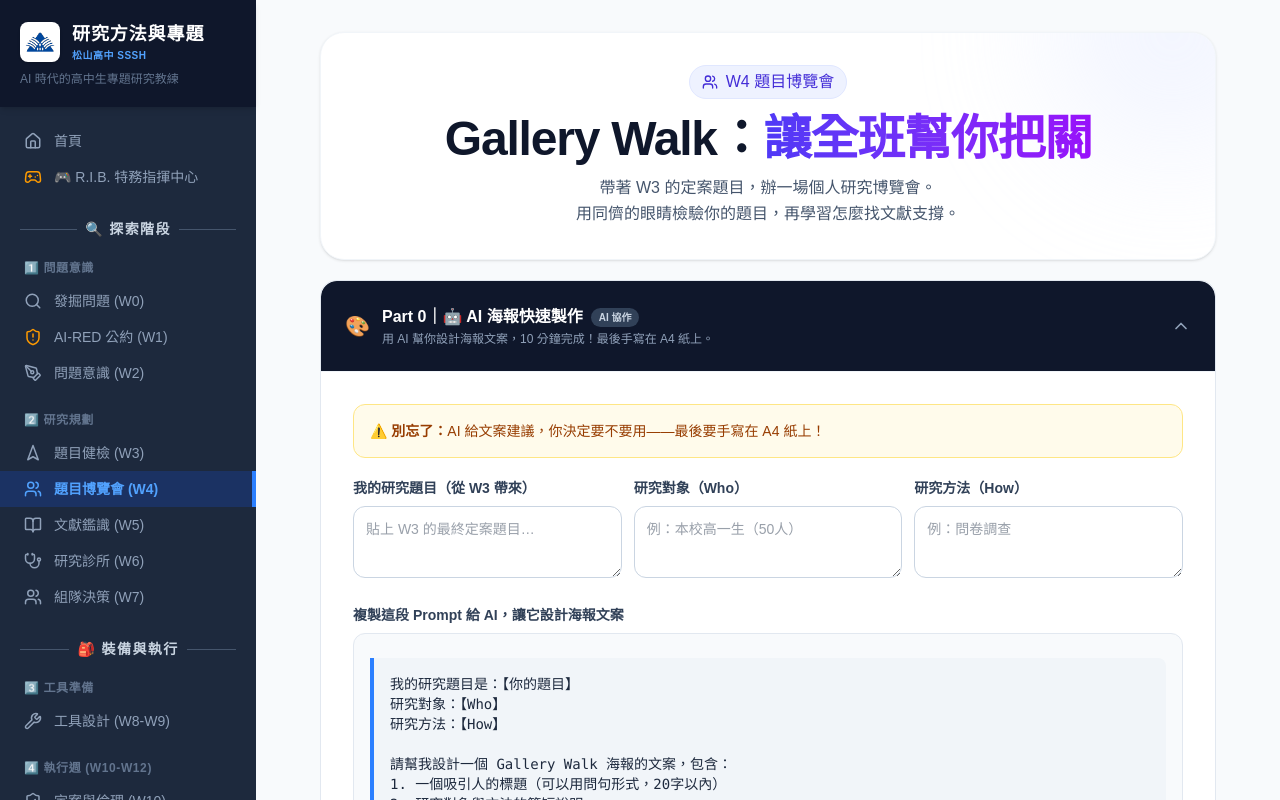
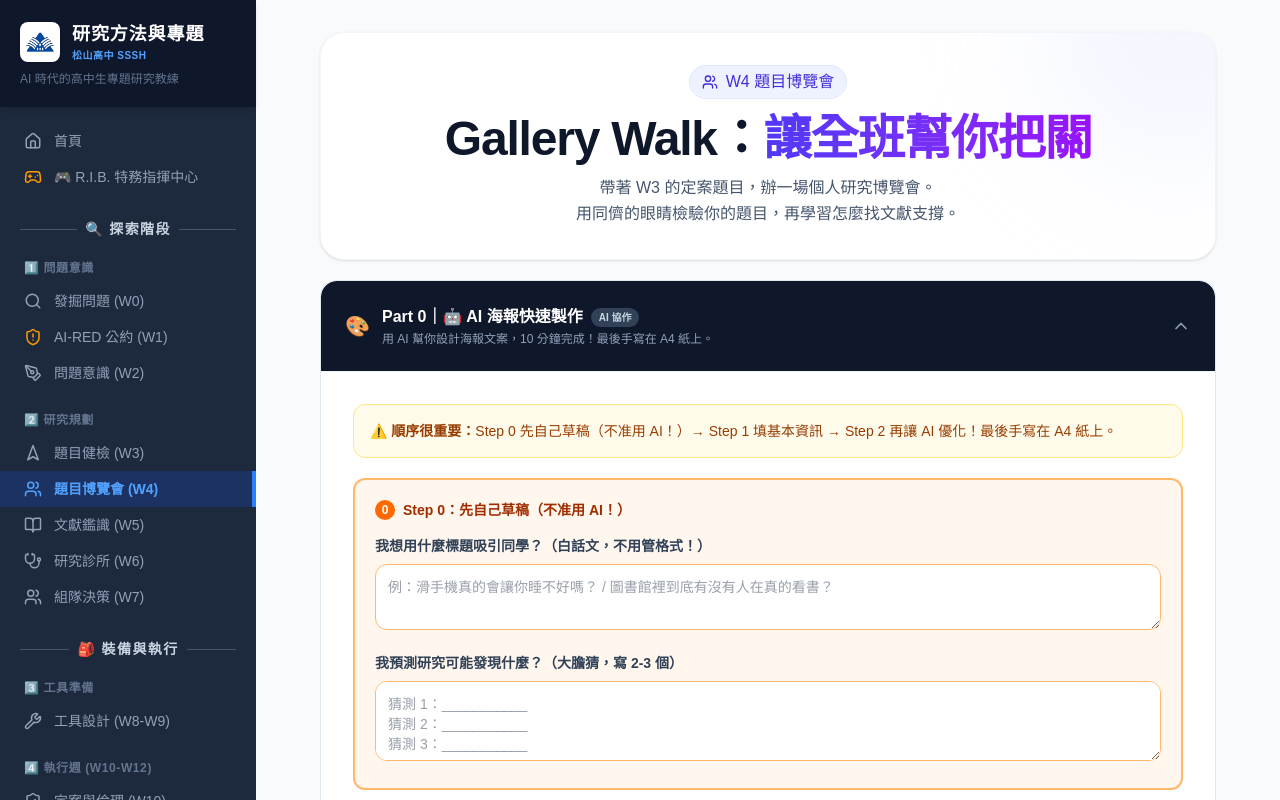
Before and after one commit to Ivanchen114/research-navigator, a React (Vite) app: page /w4 in a window 1280 px wide. Built offline with nearby package versions, Linux system fonts and the light colour scheme.

Commit message:
更新: 2026-03-05 18:26

```diff
--- a/src/pages/W4Page.jsx
+++ b/src/pages/W4Page.jsx
@@ -33,6 +33,8 @@ export const W4Page = () => {
     const [myTopic, setMyTopic] = useState('');
     const [myWho, setMyWho] = useState('');
     const [myHow, setMyHow] = useState('');
+    const [myDraftTitle, setMyDraftTitle] = useState('');
+    const [myDraftAssumptions, setMyDraftAssumptions] = useState('');
 
     // Part 2：題目定案
     const [finalTopic, setFinalTopic] = useState('');
@@ -44,12 +46,13 @@ export const W4Page = () => {
     const posterPrompt = `我的研究題目是：${myTopic || '【你的題目】'}
 研究對象：${myWho || '【Who】'}
 研究方法：${myHow || '【How】'}
+我自己想的海報標題草稿：${myDraftTitle || '（未填）'}
+我自己想的預期發現草稿：${myDraftAssumptions || '（未填）'}
 
-請幫我設計一個 Gallery Walk 海報的文案，包含：
-1. 一個吸引人的標題（可以用問句形式，20字以內）
-2. 研究對象與方法的簡短說明
-3. 2-3個「預期發現」的假設
-請讓內容簡單、讓高中生能看懂。`;
+請幫我優化海報文案，包含：
+1. 優化我的標題（讓它更吸引人，可用問句，20 字以內）
+2. 幫我補充或優化「預期發現」，給我 3 個假設
+請根據我的草稿調整，不要完全取代我的想法，讓內容簡單讓高中生看懂。`;
 
     const keywordPrompt = `我的研究題目是：${finalTopic || myTopic || '【你的題目】'}
 
@@ -88,9 +91,41 @@ export const W4Page = () => {
                 {openSection === 'part0' && (
                     <div className="bg-white p-6 md:p-8 space-y-5 border-t border-slate-100">
                         <div className="bg-amber-50 border border-amber-200 rounded-xl p-4 text-sm text-amber-800">
-                            ⚠️ <strong>別忘了：</strong>AI 給文案建議，你決定要不要用——最後要手寫在 A4 紙上！
+                            ⚠️ <strong>順序很重要：</strong>Step 0 先自己草稿（不准用 AI！）→ Step 1 填基本資訊 → Step 2 再讓 AI 優化！最後手寫在 A4 紙上。
                         </div>
 
+                        {/* Step 0：先自己草稿 */}
+                        <div className="bg-orange-50 border-2 border-orange-300 rounded-xl p-5 space-y-4">
+                            <p className="font-bold text-orange-800 text-sm flex items-center gap-2">
+                                <span className="bg-orange-500 text-white w-5 h-5 rounded-full flex items-center justify-center text-xs font-black">0</span>
+                                Step 0：先自己草稿（不准用 AI！）
+                            </p>
+                            <div>
+                                <label className="text-sm font-bold text-slate-700 block mb-2">我想用什麼標題吸引同學？（白話文，不用管格式！）</label>
+                                <textarea
+                                    className="w-full border border-orange-300 bg-white rounded-xl p-3 text-sm focus:ring-2 focus:ring-orange-400 transition-all min-h-[56px]"
+                                    placeholder="例：滑手機真的會讓你睡不好嗎？ / 圖書館裡到底有沒有人在真的看書？"
+                                    value={myDraftTitle}
+                                    onChange={e => setMyDraftTitle(e.target.value)}
+                                />
+                            </div>
+                            <div>
+                                <label className="text-sm font-bold text-slate-700 block mb-2">我預測研究可能發現什麼？（大膽猜，寫 2-3 個）</label>
+                                <textarea
+                                    className="w-full border border-orange-300 bg-white rounded-xl p-3 text-sm focus:ring-2 focus:ring-orange-400 transition-all min-h-[80px]"
+                                    placeholder="猜測 1：___________&#10;猜測 2：___________&#10;猜測 3：___________"
+                                    value={myDraftAssumptions}
+                                    onChange={e => setMyDraftAssumptions(e.target.value)}
+                                />
+                            </div>
+                        </div>
+
+                        {/* Step 1：填入基本資訊 */}
+                        <div>
+                            <p className="font-bold text-slate-700 text-sm flex items-center gap-2 mb-3">
+                                <span className="bg-slate-700 text-white w-5 h-5 rounded-full flex items-center justify-center text-xs font-black">1</span>
+                                Step 1：填入基本資訊（從 W3 帶來）
+                            </p>
                             <div className="grid md:grid-cols-3 gap-3">
                                 <div>
                                     <label className="font-bold text-slate-700 text-sm block mb-2">我的研究題目（從 W3 帶來）</label>
@@ -120,12 +155,18 @@ export const W4Page = () => {
                                     />
                                 </div>
                             </div>
+                        </div>
 
+                        {/* Step 2：AI 優化 */}
                         <div>
-                            <label className="font-bold text-slate-700 text-sm block mb-2">複製這段 Prompt 給 AI，讓它設計海報文案</label>
+                            <p className="font-bold text-slate-700 text-sm flex items-center gap-2 mb-3">
+                                <span className="bg-blue-600 text-white w-5 h-5 rounded-full flex items-center justify-center text-xs font-black">2</span>
+                                Step 2：複製這段 Prompt 給 AI（讓它優化你的草稿）
+                            </p>
                             <div className="bg-slate-50 rounded-xl border border-slate-200 p-4">
                                 <PromptBox>{posterPrompt}</PromptBox>
                             </div>
+
                         </div>
 
                         {/* 海報格式參考 */}
```
Lines whose indentation alone changed are shown as unchanged.
